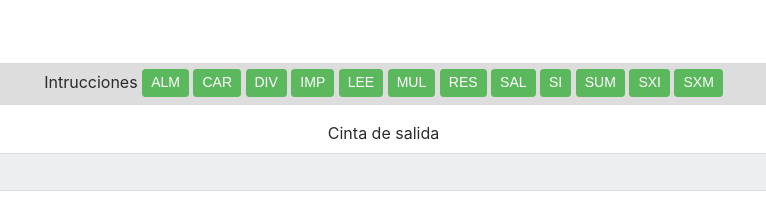
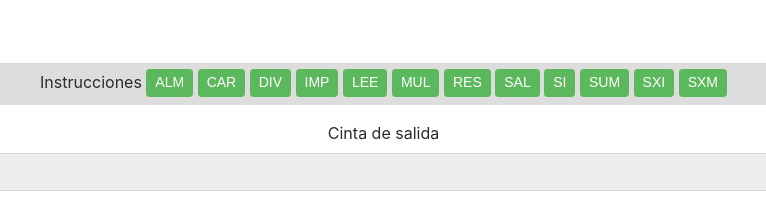
Before and after one commit to Gochip/ram, a website: page ram_web/public_html/index.html in a window 1280 px wide. Shown: the part 378-582 px from the top of the page, 114-880 px from the left. Drawn offline with Linux system fonts and the light colour scheme.

Commit message:
Arreglo error de ortografia

```diff
--- a/ram_web/public_html/index.html
+++ b/ram_web/public_html/index.html
@@ -31,7 +31,7 @@
                             <label for="programa">Código</label>
                             <textarea class="form-control programa" id="programa" rows="10"></textarea>
                             <div class="instrucciones">
-                                <label>Intrucciones</label>
+                                <label>Instrucciones</label>
                                 <button type="button" class="btn btn-success btn-sm instruccion">ALM</button>
                                 <button type="button" class="btn btn-success btn-sm instruccion">CAR</button>
                                 <button type="button" class="btn btn-success btn-sm instruccion">DIV</button>
```
